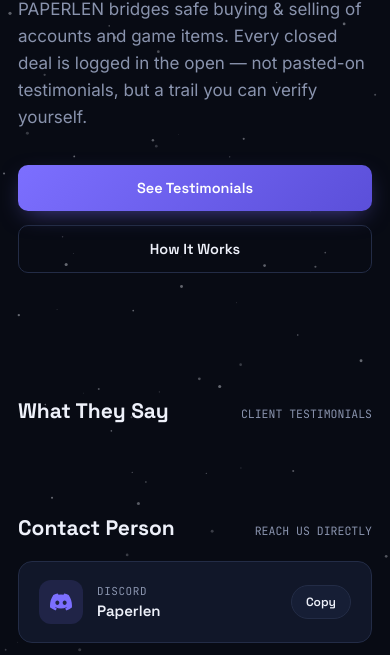
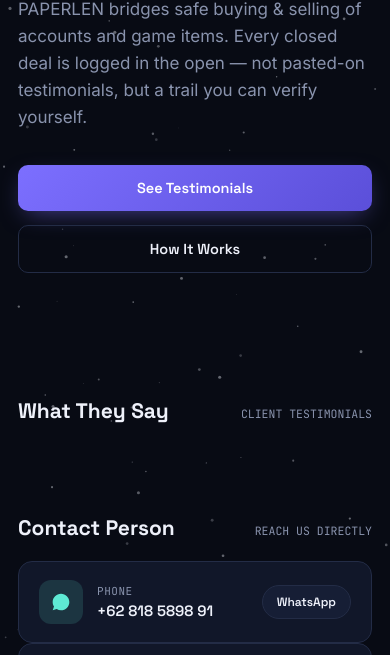
Before and after one commit to paperlenmid/paperlen-percel, a website: page index.html in a window 390 px wide. Shown: the part 403-1058 px from the top of the page. Drawn offline with Linux system fonts and the light colour scheme; no server answers.

Commit message:
Update contact information in index.html
Replaced Discord contact with Phone number and updated copy button to a WhatsApp link.

```diff
--- a/index.html
+++ b/index.html
@@ -65,19 +65,17 @@
       <div class="section-title">Contact Person</div>
       <div class="section-note">REACH US DIRECTLY</div>
     </div>
-
-    <div class="cp-grid">
       <div class="cp-card">
-        <div class="cp-icon" style="background:rgba(124,111,255,.14);color:#7C6FFF;">
-          <svg viewBox="0 0 24 24" fill="currentColor" width="22" height="22">
-            <path d="M20.317 4.369a19.79 19.79 0 0 0-4.885-1.515.074.074 0 0 0-.079.037c-.21.375-.444.864-.608 1.25a18.27 18.27 0 0 0-5.487 0 12.6 12.6 0 0 0-.617-1.25.077.077 0 0 0-.079-.037A19.74 19.74 0 0 0 3.677 4.37a.07.07 0 0 0-.032.027C.533 9.046-.32 13.58.099 18.058a.082.082 0 0 0 .031.056 19.9 19.9 0 0 0 5.993 3.03.078.078 0 0 0 .084-.028 14.2 14.2 0 0 0 1.226-1.994.076.076 0 0 0-.041-.106 13.1 13.1 0 0 1-1.872-.892.077.077 0 0 1-.008-.128q.189-.14.365-.287a.074.074 0 0 1 .077-.01c3.928 1.793 8.18 1.793 12.061 0a.073.073 0 0 1 .078.009q.176.148.365.288a.077.077 0 0 1-.006.127 12.3 12.3 0 0 1-1.873.892.076.076 0 0 0-.04.107c.36.698.772 1.362 1.225 1.993a.076.076 0 0 0 .084.029 19.85 19.85 0 0 0 6.001-3.03.077.077 0 0 0 .032-.055c.5-5.177-.838-9.673-3.549-13.662a.06.06 0 0 0-.031-.028M8.02 15.331c-1.183 0-2.157-1.086-2.157-2.419 0-1.334.955-2.42 2.157-2.42 1.211 0 2.176 1.095 2.157 2.42 0 1.333-.955 2.419-2.157 2.419m7.974 0c-1.183 0-2.157-1.086-2.157-2.419 0-1.334.955-2.42 2.157-2.42 1.212 0 2.176 1.095 2.157 2.42 0 1.333-.945 2.419-2.157 2.419"/>
+        <div class="cp-icon" style="background:rgba(94,234,212,.14);color:#5EEAD4;">
+          <svg viewBox="0 0 24 24" fill="currentColor" width="20" height="20">
+            <path d="M17.472 14.382c-.297-.149-1.758-.867-2.03-.967-.273-.099-.471-.148-.67.15-.197.297-.767.966-.94 1.164-.173.199-.347.223-.644.075-.297-.15-1.255-.463-2.39-1.475-.883-.788-1.48-1.761-1.653-2.059-.173-.297-.018-.458.13-.606.134-.133.298-.347.446-.52.149-.174.198-.298.298-.497.099-.198.05-.371-.025-.52-.075-.149-.669-1.612-.916-2.207-.242-.579-.487-.5-.669-.51-.173-.008-.371-.01-.57-.01-.198 0-.52.074-.792.372-.272.297-1.04 1.016-1.04 2.479 0 1.462 1.065 2.875 1.213 3.074.149.198 2.096 3.2 5.077 4.487.709.306 1.262.489 1.694.625.712.227 1.36.195 1.871.118.571-.085 1.758-.719 2.006-1.413.248-.694.248-1.289.173-1.413-.074-.124-.272-.198-.57-.347M12.001 2C6.478 2 2 6.478 2 12c0 1.995.585 3.85 1.594 5.412L2.062 22l4.71-1.475A9.94 9.94 0 0 0 12.001 22C17.523 22 22 17.523 22 12S17.523 2 12.001 2"/>
           </svg>
         </div>
         <div class="cp-body">
-          <div class="cp-label">Discord</div>
-          <div class="cp-value" id="cp-discord-value">Paperlen</div>
+          <div class="cp-label">Phone</div>
+          <div class="cp-value">+62 818 5898 91</div>
         </div>
-        <button class="cp-copy-btn" onclick="cpCopy('Paperlen', this)">Copy</button>
+        <a class="cp-copy-btn" href="https://wa.me/62818589891" target="_blank" rel="noopener">WhatsApp</a>
       </div>
 
       <div class="cp-card">
```
